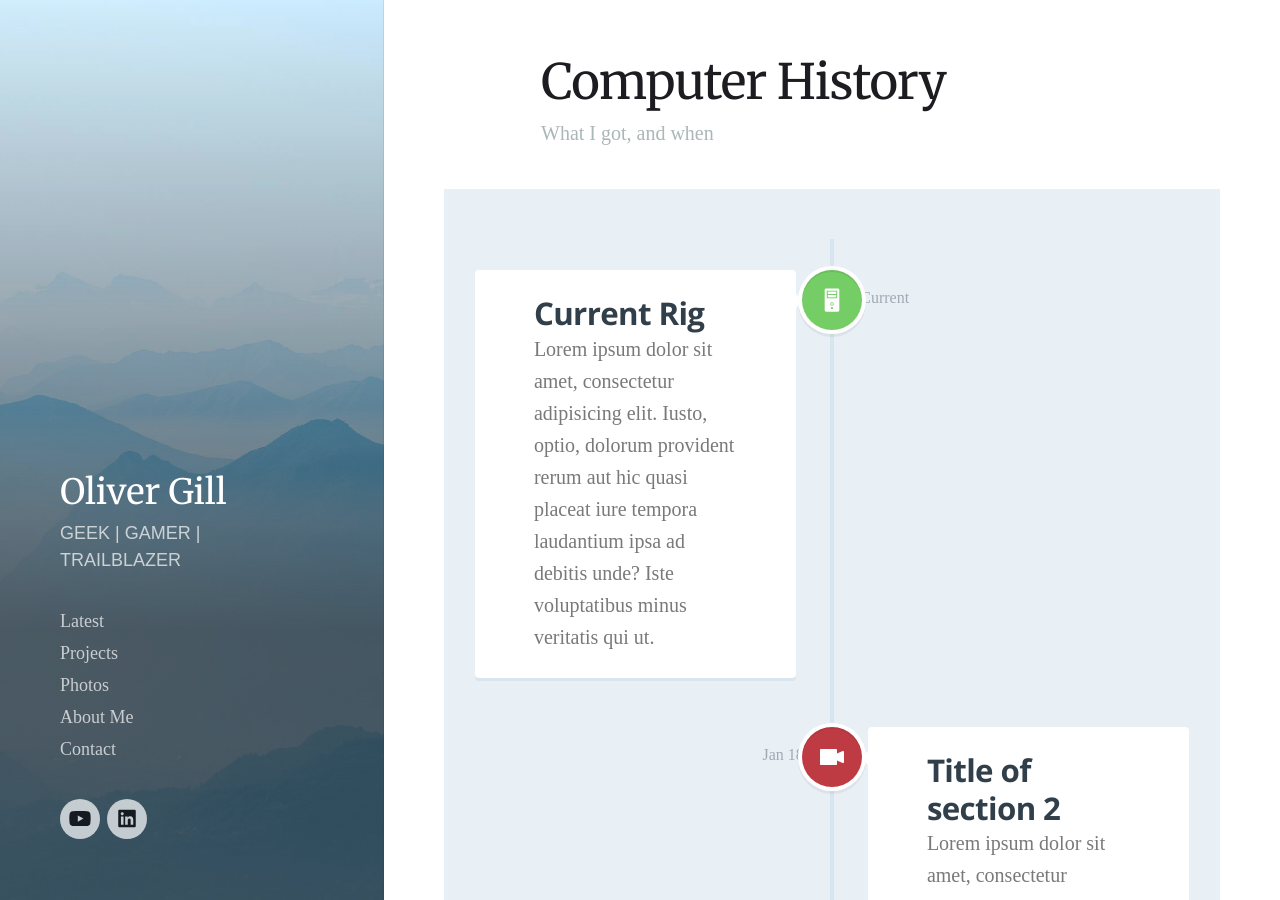
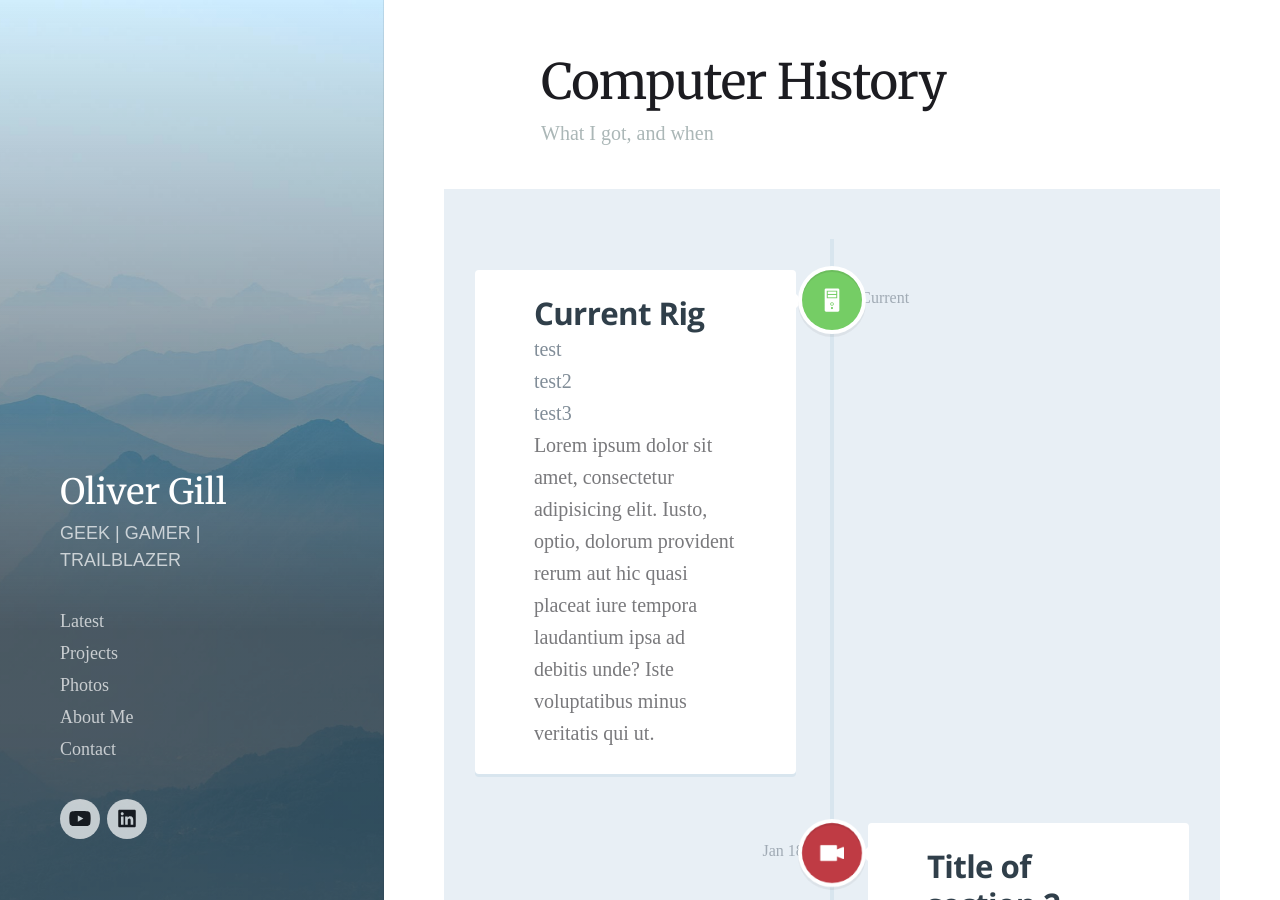
Before and after one commit to olivergillcom/olivergillblog.github.io, a Jekyll site: the page built from _pages/computers.md, in a window 1280 px wide and 900 px high. Built offline with Jekyll 4.4.1, drawn with Linux system fonts in a browser that asks for light colours; nearby versions of some CDN libraries; some web fonts are replaced.

Commit message:
Update computers.md

```diff
--- a/_pages/computers.md
+++ b/_pages/computers.md
@@ -21,6 +21,12 @@ featured_image: /images/demo/demo-portrait.jpg
 
         <div class="cd-timeline__content text-component">
           <h2>Current Rig</h2>
+          <ul>
+          <li>test</li>
+          <li>test2</li>
+          <li>test3</li>
+
+          </ul>
           <p class="color-contrast-medium">Lorem ipsum dolor sit amet, consectetur adipisicing elit. Iusto, optio, dolorum provident rerum aut hic quasi placeat iure tempora laudantium ipsa ad debitis unde? Iste voluptatibus minus veritatis qui ut.</p>
 
           <div class="flex justify-between items-center">
```
